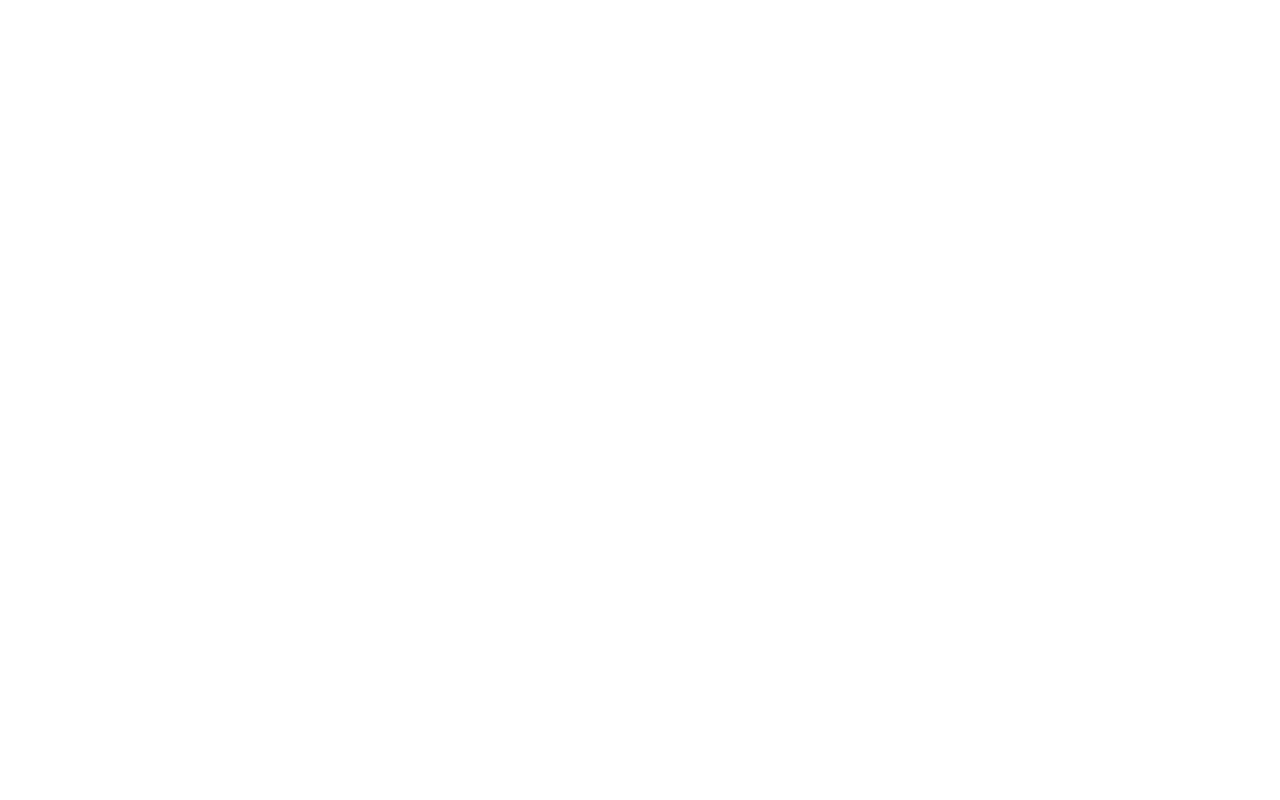
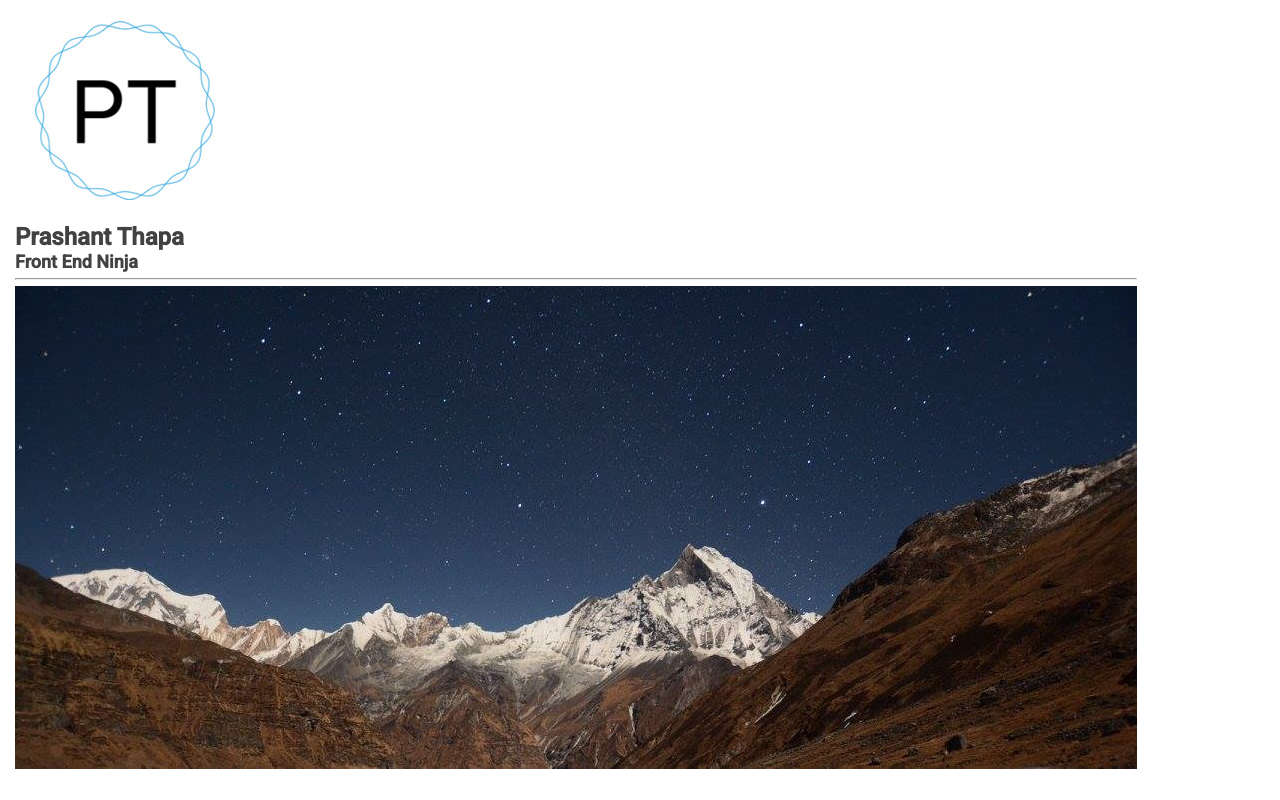
Before and after one commit to pthapa81/personal-portfolio-project, a plain HTML site: page index.html in a window 1280 px wide. Drawn offline with Linux system fonts and the light colour scheme.

Commit message:
Adds basic skeleton to the html content

```diff
--- a/index.html
+++ b/index.html
@@ -9,7 +9,30 @@
     <link rel="stylesheet" type="text/css" href="css/main.css">
   </head>
   <body>
-    <header class="header">
-    </header>
+    <div class=main-container>
+      <div class="row">
+        <header class="header">
+          <div class="header-inner-column logo">
+            <img class="header-logo" src="img/PT_logo1.jpeg" alt="Personal Logo">
+          </div>
+          <div class="header-inner-column name">
+            <h1>Prashant Thapa</h1>
+            <h2>Front End Ninja</h2>
+          </div>
+          </header>
+      </div>
+      <main>
+        <div class="row">
+          <section class="main-img-column">
+            <hr>
+            <img class="intro-image" src="img/annapurna.JPG" alt="My Night Photography">
+          </section>
+        </div>
+        <div class="row">
+          <section>
+          </section>
+        </div>
+      <main>
+    </div>
   </body>
 </html>
```
